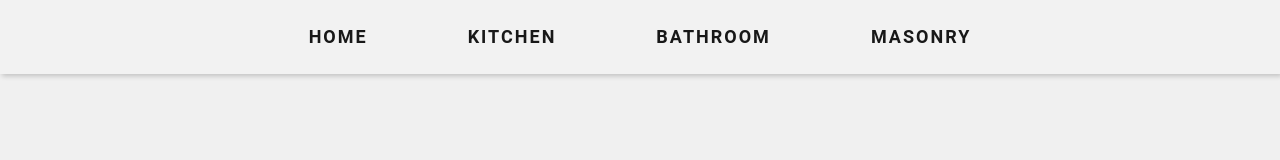
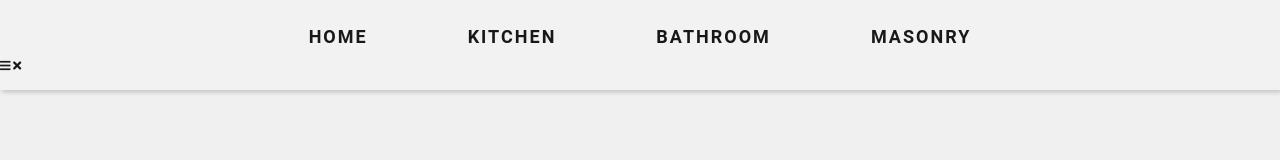
Before and after one commit to Brandonpani/rebuild-colorado-master, a website: page dist/index.html in a window 1280 px wide. Drawn offline with Linux system fonts and the light colour scheme.

Commit message:
mainNav wrap

```diff
--- a/dist/css/estilos.css
+++ b/dist/css/estilos.css
@@ -164,9 +164,8 @@ body {
 
 .mainNav {
   position: fixed;
-  width: 100vw;
+  width: 100%;
   background-color: #f2f2f2;
-  display: flex;
   text-transform: uppercase;
   padding: 1.5rem 0;
   box-shadow: 2px 2px 5px rgba(0, 0, 0, 0.2);
@@ -175,6 +174,7 @@ body {
 .mainNav .nav {
   width: 100%;
   display: flex;
+  flex-wrap: wrap;
   align-items: center;
   justify-content: center;
   font-weight: 600;
--- a/dist/index.html
+++ b/dist/index.html
@@ -25,6 +25,10 @@
                 <li class="navItem"><a class="linkNav" href="#">Bathroom</a></li>
                 <li class="navItem"><a class="linkNav" href="#">Masonry</a></li>
             </ul>
+            <div class="icon">
+                <i class="fa fa-bars" aria-hidden="true"></i>
+                <i class="fa fa-times" aria-hidden="true"></i>
+            </div>
         </nav>
     </head>
 
```
Also changed, not shown: dist/kitchen.html (+4 -0 lines), 1 other file.
